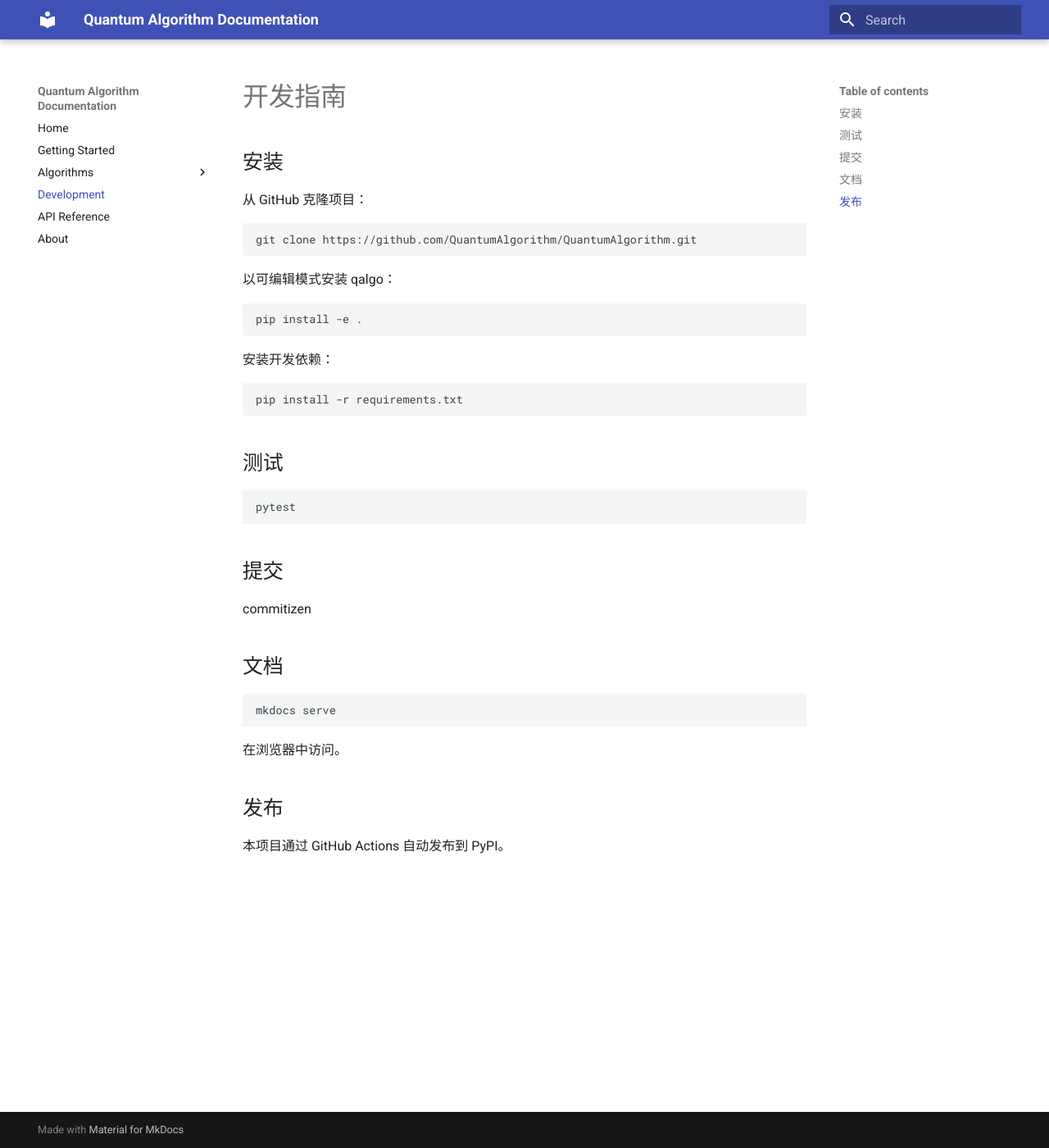
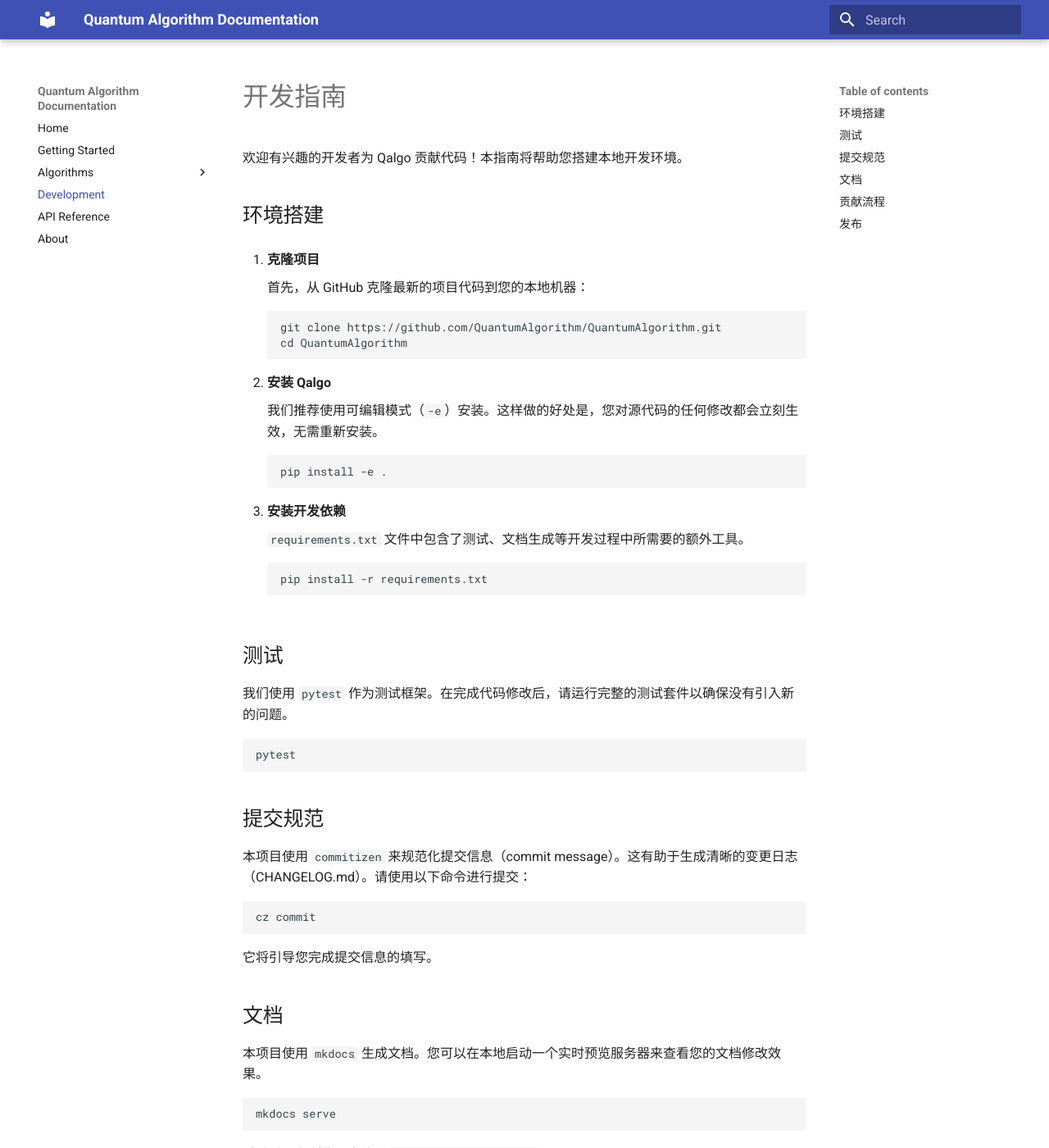
Before and after one commit to TMYTiMidlY/QuantumAlgorithm, an MkDocs documentation site: the page built from docs/development.md, in a window 1280 px wide and 1400 px high. Shown: the whole window at 82% size. Built offline with MkDocs 1.6.1 and Material for MkDocs 9.7.7, drawn with Linux system fonts in a browser that asks for light colours; some of the changed text lies outside the part shown.

Commit message:
docs: update

````diff
--- a/docs/development.md
+++ b/docs/development.md
@@ -1,35 +1,57 @@
 # 开发指南
 
-## 安装
+欢迎有兴趣的开发者为 Qalgo 贡献代码！本指南将帮助您搭建本地开发环境。
 
-从 GitHub 克隆项目：
-```
-git clone https://github.com/QuantumAlgorithm/QuantumAlgorithm.git
-```
+## 环境搭建
 
-以可编辑模式安装 qalgo：
-```
-pip install -e .
-```
+1.  **克隆项目**
 
-安装开发依赖：
-```
-pip install -r requirements.txt
-```
+    首先，从 GitHub 克隆最新的项目代码到您的本地机器：
+
+        git clone https://github.com/QuantumAlgorithm/QuantumAlgorithm.git
+        cd QuantumAlgorithm
+
+
+2.  **安装 Qalgo**
+
+    我们推荐使用可编辑模式（`-e`）安装。这样做的好处是，您对源代码的任何修改都会立刻生效，无需重新安装。
+
+        pip install -e .
+
+
+3.  **安装开发依赖**
+
+    `requirements.txt` 文件中包含了测试、文档生成等开发过程中所需要的额外工具。
+
+        pip install -r requirements.txt
 
 ## 测试
-```
-pytest
-```
+我们使用 `pytest` 作为测试框架。在完成代码修改后，请运行完整的测试套件以确保没有引入新的问题。
 
-## 提交
-commitizen
+    pytest
+
+
+## 提交规范
+本项目使用 `commitizen` 来规范化提交信息（commit message）。这有助于生成清晰的变更日志（CHANGELOG.md）。请使用以下命令进行提交：
+
+    cz commit
+
+它将引导您完成提交信息的填写。
 
 ## 文档
-```
-mkdocs serve
-```
-在浏览器中访问。
+本项目使用 `mkdocs` 生成文档。您可以在本地启动一个实时预览服务器来查看您的文档修改效果。
+
+    mkdocs serve
+
+启动后，在浏览器中访问 `http://127.0.0.1:8000` 即可。
+
+## 贡献流程
+1.  Fork 本项目到您的 GitHub 账户。
+2.  基于 `main` 分支创建一个新的分支。
+3.  在新的分支上进行开发和修改。
+4.  确保所有测试通过。
+5.  提交您的修改，并推送到您的 Fork 仓库。
+6.  在原始仓库发起一个 Pull Request，并详细描述您的修改内容。
 
 ## 发布
-本项目通过 GitHub Actions 自动发布到 PyPI。
+本项目配置了 GitHub Actions，当新的 tag 被推送到仓库时，会自动构建并发布新版本到 PyPI。
````
Also changed, not shown: CHANGELOG.md (+0 -3 lines), README.md (+15 -9 lines), docs/about.md (+14 -2 lines), docs/index.md (+2 -1 lines).
